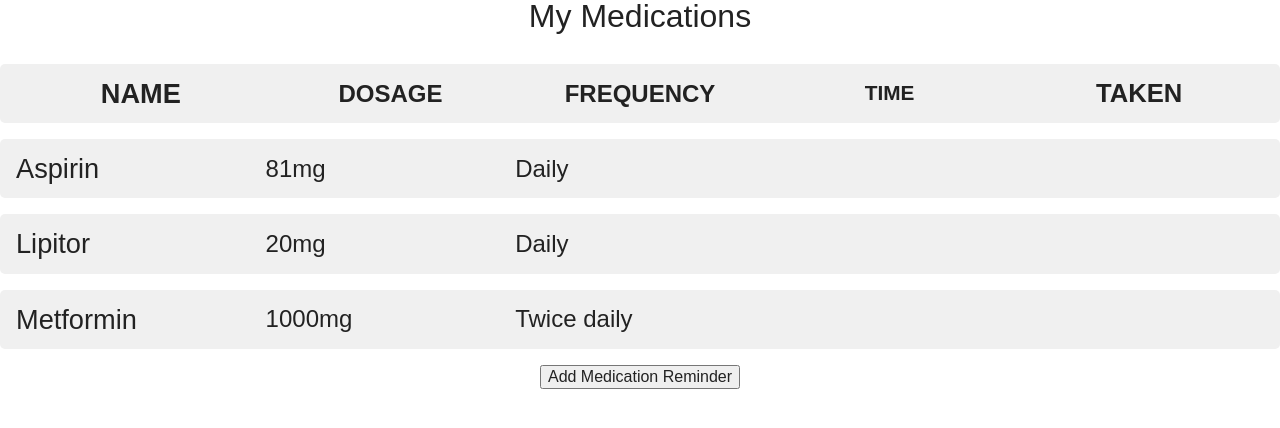
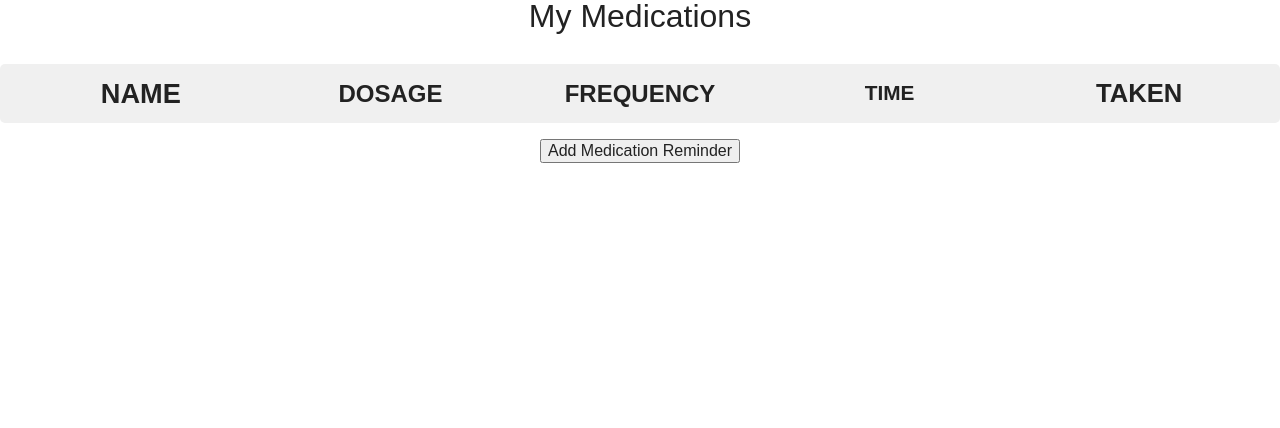
Before and after one commit to kriskris79/MedHelper-app, a React (Create React App) app in the folder medhelper/: page / in a window 1280 px wide. Shown: the top 428 px of the page. Built offline with nearby package versions, Linux system fonts and the light colour scheme.

Commit message:
local storage

```diff
--- a/medhelper/src/App.js
+++ b/medhelper/src/App.js
@@ -1,36 +1,46 @@
-import React, { useState } from 'react';
+import React, { useState, useEffect } from 'react';
 import './scss/styles/_app.scss';
-import "./scss/generic/_main.scss";
+import './scss/generic/_main.scss';
 import MedicationList from './components/MedicationList';
-import MedicationForm from "./components/MedicationForm";
-
+import MedicationForm from './components/MedicationForm';
 
 function App() {
-  const [medications, setMedications] = useState([
+  const [medications, setMedications] = useState([]);
+
+  useEffect(() => {
+    const storedMedications = localStorage.getItem('medications');
+    if (storedMedications) {
+      setMedications(JSON.parse(storedMedications));
+    } else {
+      setMedications([
         { id: 1, name: 'Aspirin', dosage: '81mg', frequency: 'Daily', taken: false },
         { id: 2, name: 'Lipitor', dosage: '20mg', frequency: 'Daily', taken: false },
         { id: 3, name: 'Metformin', dosage: '1000mg', frequency: 'Twice daily', taken: false },
       ]);
-  const [showForm, setShowForm] = useState(false);
+    }
+  }, []);
+
+  useEffect(() => {
+    localStorage.setItem('medications', JSON.stringify(medications));
+  }, [medications]);
 
   const toggleTaken = (id) => {
-    setMedications(medications.map(medication => {
-      if (medication.id === id) {
-        return { ...medication, taken: !medication.taken };
-      } else {
-        return medication;
-      }
-    }));
+    setMedications((prevMedications) =>
+        prevMedications.map((medication) =>
+            medication.id === id ? { ...medication, taken: !medication.taken } : medication
+        )
+    );
   };
 
   const addMedication = (medication) => {
+    setMedications((prevMedications) => {
       const newMedication = {
-      id: Math.max(...medications.map(medication => medication.id)) + 1,
+        id: prevMedications.length + 1,
         ...medication,
         taken: false,
       };
-    setMedications([...medications, newMedication]);
-    setShowForm(false);
+      return [...prevMedications, newMedication];
+    });
   };
 
   const handleShowForm = () => {
@@ -40,6 +50,8 @@ function App() {
   const handleHideForm = () => {
     setShowForm(false);
   };
+
+  const [showForm, setShowForm] = useState(false);
 
   return (
       <div className="app">
@@ -54,3 +66,60 @@ function App() {
 }
 
 export default App;
+
+// import React, { useState } from 'react';
+// import './scss/styles/_app.scss';
+// import "./scss/generic/_main.scss";
+// import MedicationList from './components/MedicationList';
+// import MedicationForm from "./components/MedicationForm";
+//
+//
+// function App() {
+//   const [medications, setMedications] = useState([
+//     { id: 1, name: 'Aspirin', dosage: '81mg', frequency: 'Daily', taken: false },
+//     { id: 2, name: 'Lipitor', dosage: '20mg', frequency: 'Daily', taken: false },
+//     { id: 3, name: 'Metformin', dosage: '1000mg', frequency: 'Twice daily', taken: false },
+//   ]);
+//   const [showForm, setShowForm] = useState(false);
+//
+//   const toggleTaken = (id) => {
+//     setMedications(medications.map(medication => {
+//       if (medication.id === id) {
+//         return { ...medication, taken: !medication.taken };
+//       } else {
+//         return medication;
+//       }
+//     }));
+//   };
+//
+//   const addMedication = (medication) => {
+//     const newMedication = {
+//       id: Math.max(...medications.map(medication => medication.id)) + 1,
+//       ...medication,
+//       taken: false,
+//     };
+//     setMedications([...medications, newMedication]);
+//     setShowForm(false);
+//   };
+//
+//   const handleShowForm = () => {
+//     setShowForm(true);
+//   };
+//
+//   const handleHideForm = () => {
+//     setShowForm(false);
+//   };
+//
+//   return (
+//       <div className="app">
+//         <h1 className="title">My Medications</h1>
+//         <MedicationList medications={medications} toggleTaken={toggleTaken} />
+//         <div className="button-container">
+//           {!showForm ? <button onClick={handleShowForm}>Add Medication Reminder</button> : null}
+//         </div>
+//         {showForm ? <MedicationForm onSave={addMedication} onCancel={handleHideForm} /> : null}
+//       </div>
+//   );
+// }
+//
+// export default App;
```
Lines whose indentation alone changed are shown as unchanged.
